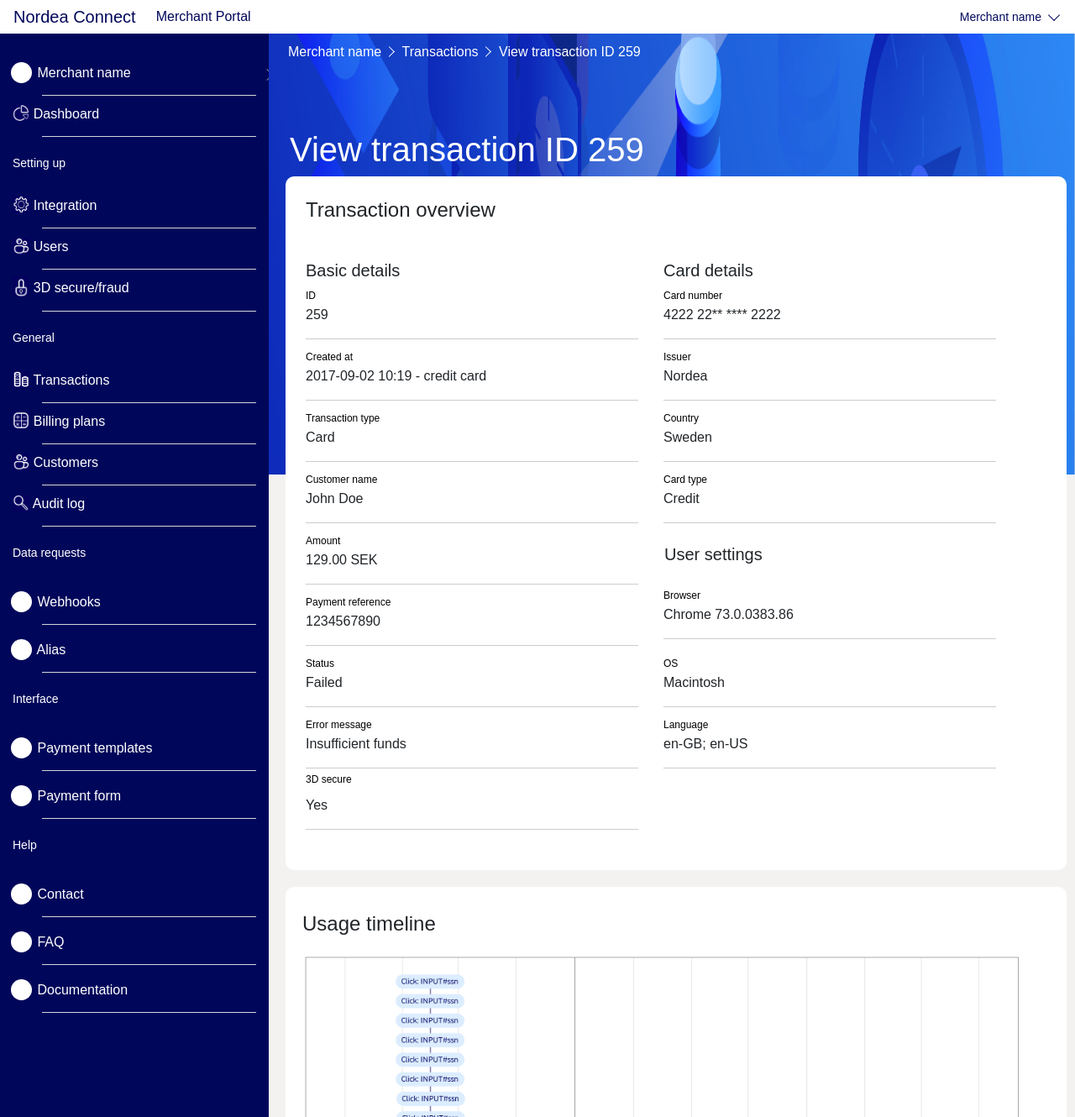
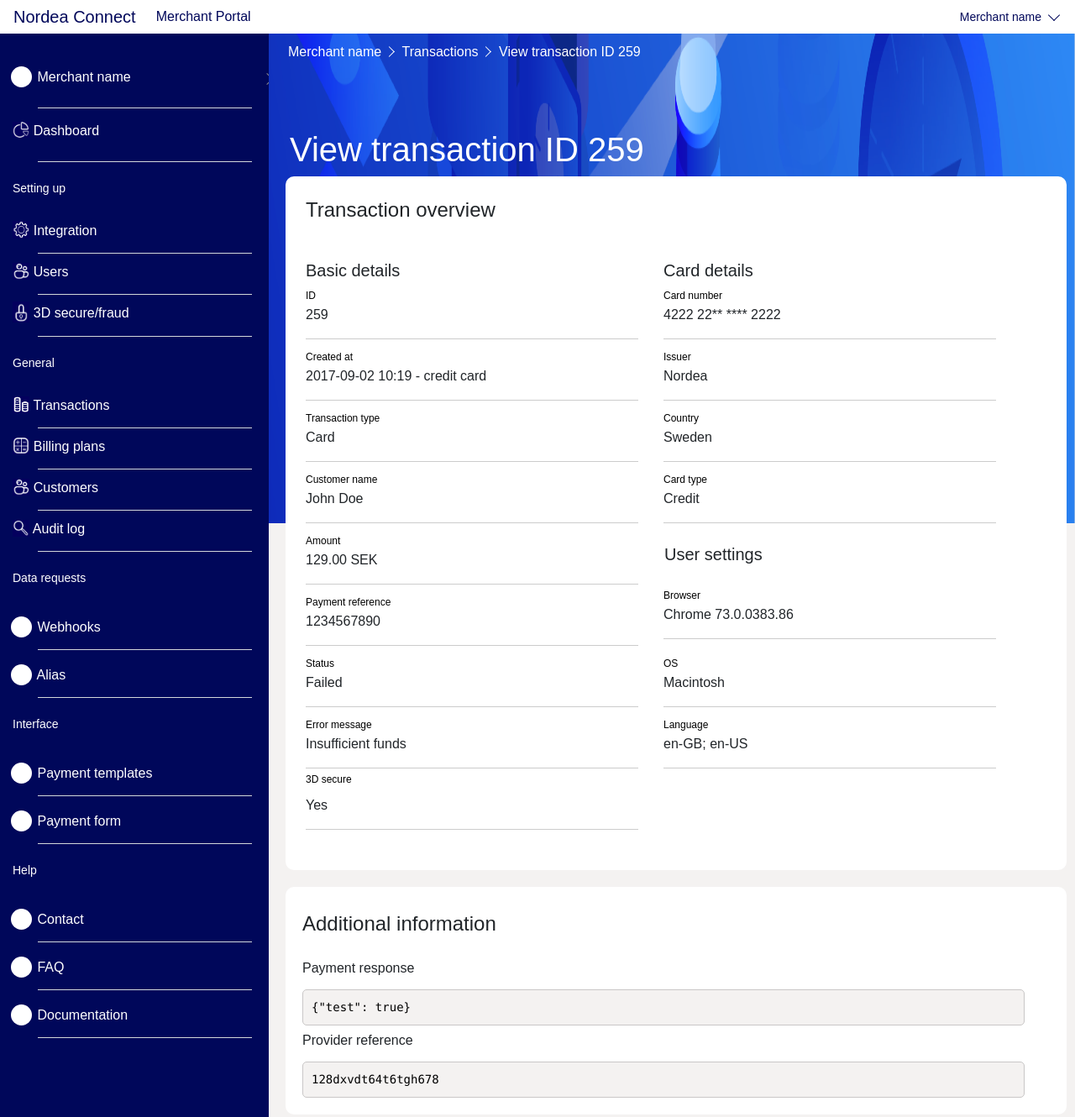
Before and after one commit to maia-mondido/merchant-portal-dark, a plain HTML site: page Transaction-details/index.html in a window 1280 px wide. Shown: the top 1330 px of the page at 84% size. Drawn offline with nearby package versions, Linux system fonts and the light colour scheme.

Commit message:
Add files via upload

```diff
--- a/Transaction-details/index.html
+++ b/Transaction-details/index.html
@@ -41,10 +41,10 @@
             <!-- Sidebar -->
             <nav class="col-lg-3 sidebar">
                 <ul>
-                    <li><span class="icon-none"></span>
+                    <li class="nav-item-head"><span class="icon-none"></span>
                         <span class="nav-item">Merchant name</span>
                         <span class="container-left-nav"><span class="triangle-left-nav"></span></span></li>
-                    <li>
+                    <li class="nav-item-head">
                         <img src="imgs/dashboard.png" class="icon" alt="dashboard" />
                         <span class="nav-item">Dashboard</span>
                     </li>
@@ -362,9 +362,23 @@
                                 </div>
                             </div>
                         </div>
-
                     </div>
-
+                </div>
+                <!-- Additional information -->
+                <div class="card card-plan col-lg-12" >
+                    <div class="card-body row">
+                        <div class="col-lg-12 ">
+                            <h4 class="card-title">Additional information</h4>
+                        </div>
+                        <h6 class="py-2">Payment response</h6>
+                        <div class="col-lg-12 row">
+                            <code>{"test": true}</code>
+                        </div>
+                        <h6 class="py-2">Provider reference</h6>
+                        <div class="col-lg-12 row">
+                            <code>128dxvdt64t6tgh678</code>
+                        </div>
+                    </div>
                 </div>
                 <!-- Usage timeline -->
                 <div class="card card-plan col-lg-12" >
--- a/Transaction-details/styles/main.css
+++ b/Transaction-details/styles/main.css
@@ -61,3 +61,12 @@ small {
   position: relative;
   top: 15px;
 }
+
+code {
+  color: #000;
+  width: 100%;
+  border-radius: 5px;
+  border: 1px solid #C9C7C7;
+  background-color: #F4F2F1;
+  padding: 10px;
+}
--- a/Transaction-details/styles/sidebar.css
+++ b/Transaction-details/styles/sidebar.css
@@ -19,5 +19,9 @@ nav ul li:after {
   border-bottom: 1px solid #d2d7da;
   width: 88%;
   bottom: -5px;
-  left: 35px;
+  left: 30px;
 }
+
+.nav-item-head {
+  padding: 20px 0;
+}
```
